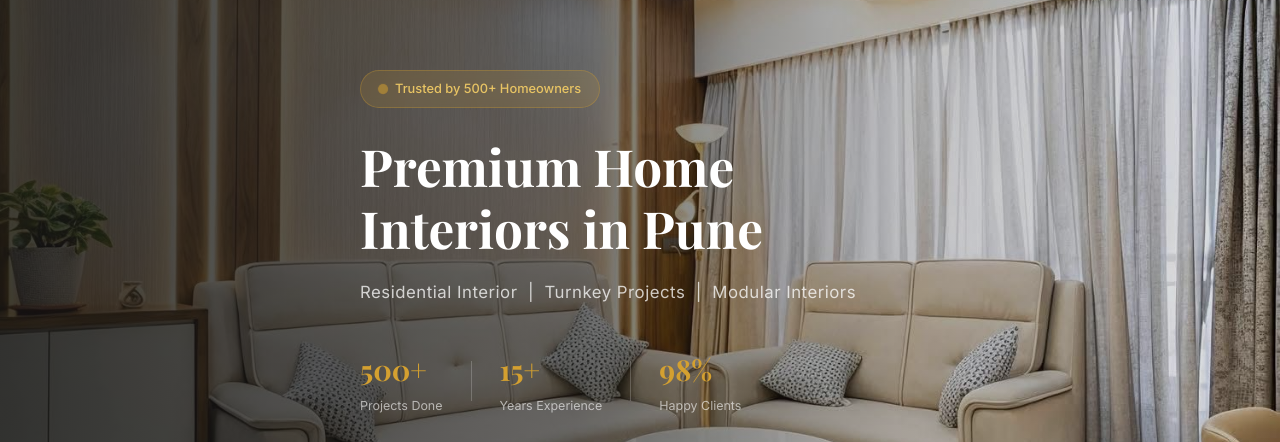
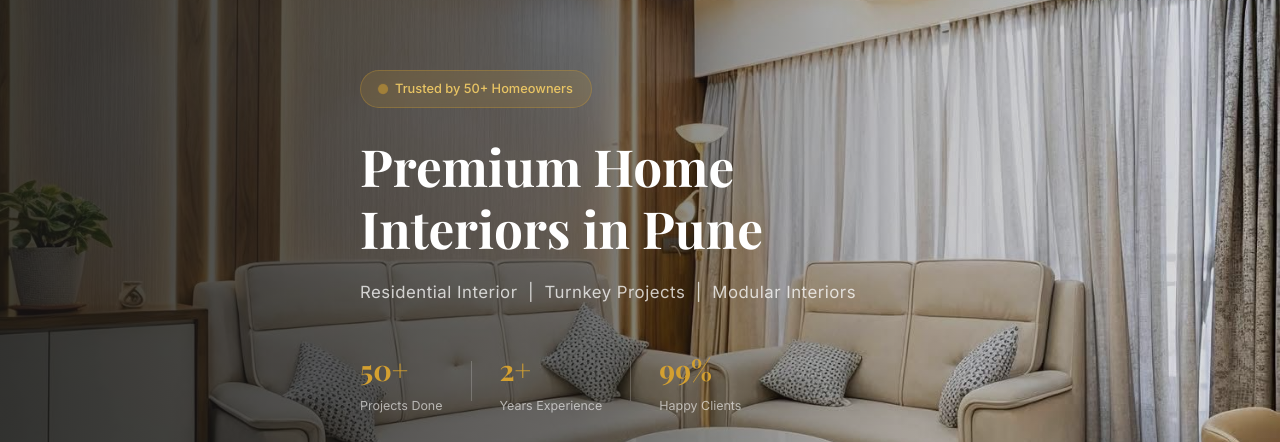
Before and after one commit to sonu2k1/Priya-interior-stuido, a React (Vite) app: page / in a window 1280 px wide. Shown: the part 177-619 px from the top of the page. Built offline with nearby package versions, Linux system fonts and the light colour scheme.

Commit message:
Update stats: 50+ projects, 2+ years, 99% happy clients

```diff
--- a/src/components/Footer.jsx
+++ b/src/components/Footer.jsx
@@ -35,7 +35,7 @@ const Footer = () => {
                 </div>
               </div>
               <p className="footer__brand-desc">
-                Creating premium home interiors that reflect your personality and elevate your lifestyle. Trusted by 500+ homeowners in Pune.
+                Creating premium home interiors that reflect your personality and elevate your lifestyle. Trusted by 50+ homeowners in Pune.
               </p>
             </div>
 
--- a/src/components/Hero.jsx
+++ b/src/components/Hero.jsx
@@ -16,7 +16,7 @@ const Hero = () => {
         <div className="hero__content">
           <div className="hero__badge">
             <span className="hero__badge-dot" />
-            Trusted by 500+ Homeowners
+            Trusted by 50+ Homeowners
           </div>
           <h1 className="hero__title">
             Premium Home<br />
@@ -27,17 +27,17 @@ const Hero = () => {
           </p>
           <div className="hero__stats">
             <div className="hero__stat">
-              <span className="hero__stat-number">500+</span>
+              <span className="hero__stat-number">50+</span>
               <span className="hero__stat-label">Projects Done</span>
             </div>
             <div className="hero__stat-divider" />
             <div className="hero__stat">
-              <span className="hero__stat-number">15+</span>
+              <span className="hero__stat-number">2+</span>
               <span className="hero__stat-label">Years Experience</span>
             </div>
             <div className="hero__stat-divider" />
             <div className="hero__stat">
-              <span className="hero__stat-number">98%</span>
+              <span className="hero__stat-number">99%</span>
               <span className="hero__stat-label">Happy Clients</span>
             </div>
           </div>
```
